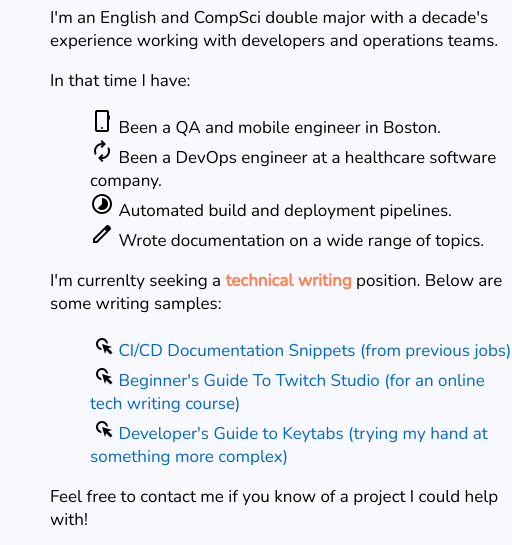
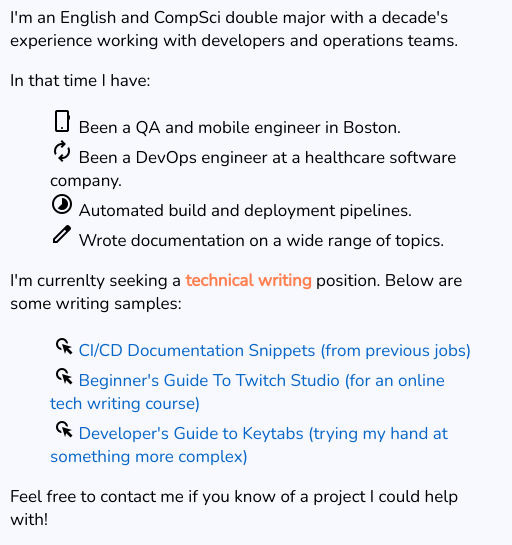
Before and after one commit to mattdouston/mattdouston.gitbub.io, a plain HTML site: page index.htm in a window 390 px wide. Shown: the part 180-725 px from the top of the page, 512 px wide, since content can reach past the window. Drawn offline with nearby package versions, Linux system fonts and the light colour scheme; a web font is replaced by a local one.

Commit message:
Touching up mobile friendly css

```diff
--- a/style.css
+++ b/style.css
@@ -101,7 +101,8 @@ html, body {
 }
 @media (max-width: 767px) {
   .change-margin-mobile {
-    margin-left: 50px;
+    margin-left: 10px;
+	width: 95%;
   }
 }
 @media (max-width: 767px) {
```
